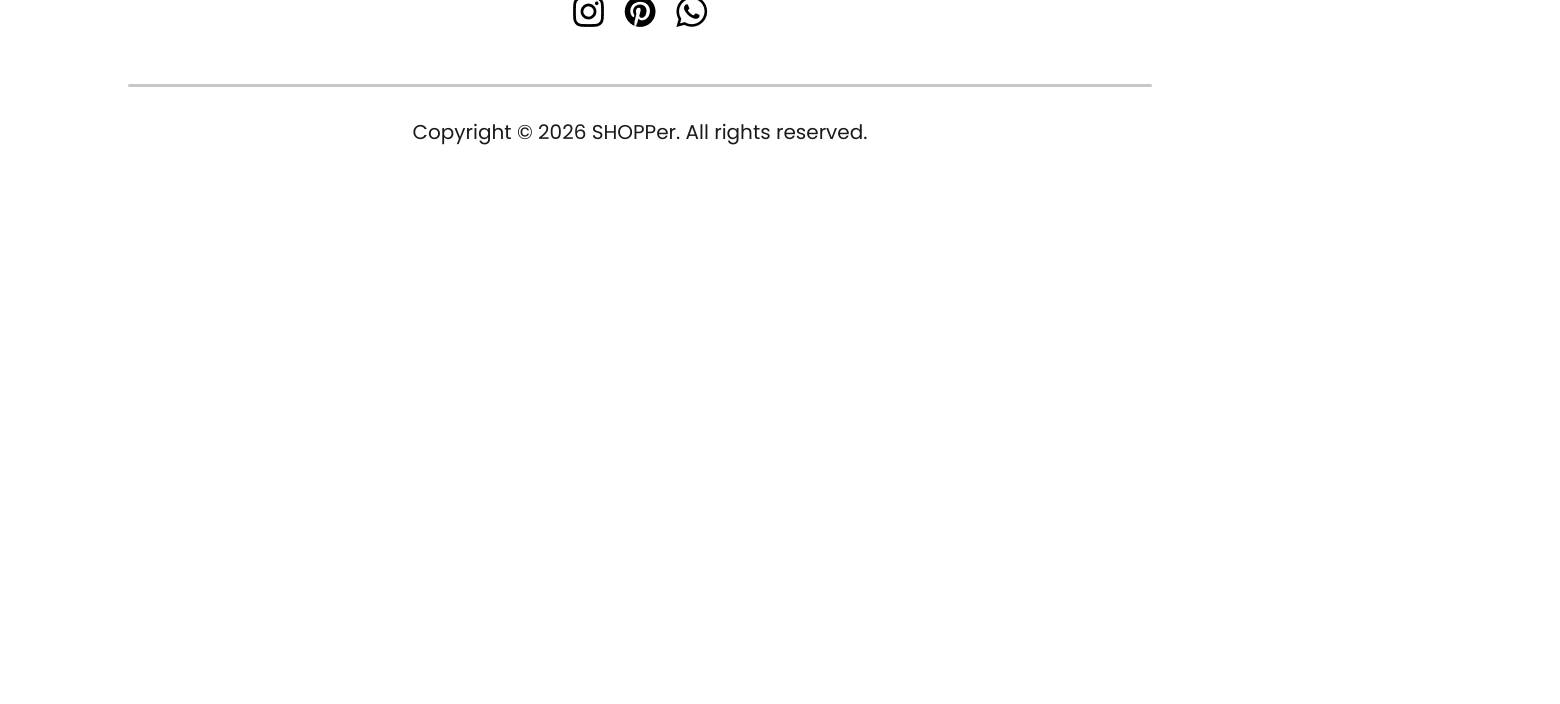
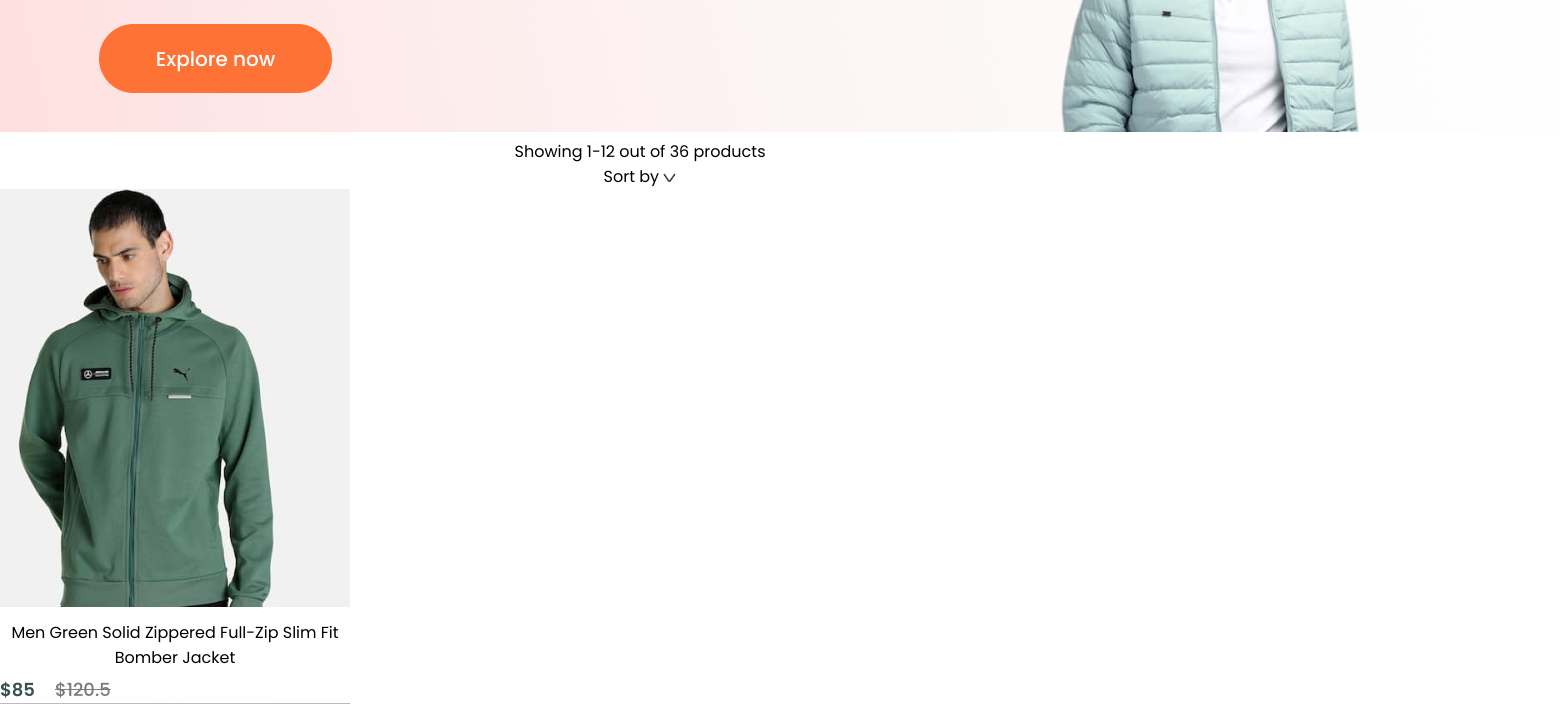
Before and after one commit to Anxhi04/Ecommerce, a React (Create React App) app: page /mens in a window 1280 px wide. Shown: the part 300-1004 px from the top of the page, 1560 px wide, since content can reach past the window. Before the commit the page ends 800 px from the top, so only its background shows below. Built offline with nearby package versions, Linux system fonts and the light colour scheme.

Commit message:
ndarja e kategorive permes komponentit shopcategory

```diff
--- a/src/App.js
+++ b/src/App.js
@@ -7,7 +7,9 @@
 import Cart from './pages/Cart.jsx';
 import LoginSignup from './pages/LoginSignup.jsx';
 import Footer from './components/Footer/Footer.jsx';
-
+import men_banner from "./components/assets/banner_mens.png";
+import women_banner from "./components/assets/banner_women.png";
+import kids_banner from "./components/assets/banner_kids.png";
 function App() {
   return (
     <div className="App">
@@ -15,9 +17,9 @@
         <Navbar />
         <Routes>
           <Route path='/' element={<Shop />} />
-          <Route path='/mens' element={<ShopCategory category="mens"/>} />
-          <Route path='/womens' element={<ShopCategory category="womens"/>} />
-          <Route path='/kids' element={<ShopCategory  category="kids"/>} />
+          <Route path='/mens' element={<ShopCategory banner={men_banner} category="men"/>} />
+          <Route path='/womens' element={<ShopCategory banner={women_banner}  category="women"/>} />
+          <Route path='/kids' element={<ShopCategory banner={kids_banner} category="kid"/>} />
           <Route path='/cart' element={<Cart />} />
           <Route path='/login' element={<LoginSignup />} />
           <Route path='/product' element={<Product />} >
--- /dev/null
+++ b/src/Contex/ShopContext.jsx
@@ -0,0 +1,17 @@
+import React from "react";
+import all_product from "../components/assets/all_product";
+
+
+//krijojme nje context
+export const ShopContext = React.createContext(null);
+
+const ShopContextProvider=(props)=>{
+    const contextValue = {all_product};
+
+    return(
+        <ShopContext.Provider value={contextValue}>
+            {props.children}
+        </ShopContext.Provider>
+    )
+}
+export default ShopContextProvider;
--- a/src/index.js
+++ b/src/index.js
@@ -3,12 +3,15 @@
 import './index.css';
 import App from './App';
 import reportWebVitals from './reportWebVitals';
+import ShopContextProvider from './Contex/ShopContext.jsx';
 
 const root = ReactDOM.createRoot(document.getElementById('root'));
 root.render(
-  <React.StrictMode>
-    <App />
-  </React.StrictMode>
+  <ShopContextProvider>
+     <App />
+  </ShopContextProvider>
+
+
 );
 
 // If you want to start measuring performance in your app, pass a function
--- a/src/pages/ShopCategory.jsx
+++ b/src/pages/ShopCategory.jsx
@@ -1,8 +1,35 @@
-import react from "react";
+import React, { useContext } from "react";
+import { ShopContext } from "../Contex/ShopContext.jsx";
+import  "./Css/shopcategory.css";
+import dropdown_icon from "../components/assets/dropdown_icon.png";
+import Item from "../components/Item/Item.jsx";
 
-const ShopCategory=()=>{
+const ShopCategory=(props)=>{
+    const {all_product} = useContext(ShopContext);
     return(
-        <div>
+        <div className="shopcategory">
+                <img src={props.banner} alt="banner" />
+                <div className="shopcategory-indexsort">
+                    <p>
+                        <span>Showing 1-12</span>  out of 36 products
+                    </p>
+                    <div className="shopcategory-sort">
+                        Sort by <img src={dropdown_icon} alt="dropdown icon" />
+                    </div>
+                </div>
+                <div className="shopcategory-products">
+                    {all_product.map((item, i)=>{
+                        if(props.category===item.category){
+                            return <Item key={i} id={item.id} name={item.name} image={item.image} new_price={item.new_price} old_price={item.old_price} />
+                        }else{
+                            return null;
+                        }
+                    })
+
+                    }
+
+                </div>
+
         </div>
     )
 }
```
Also changed, not shown: src/pages/Css/shopcategory.css (added).
